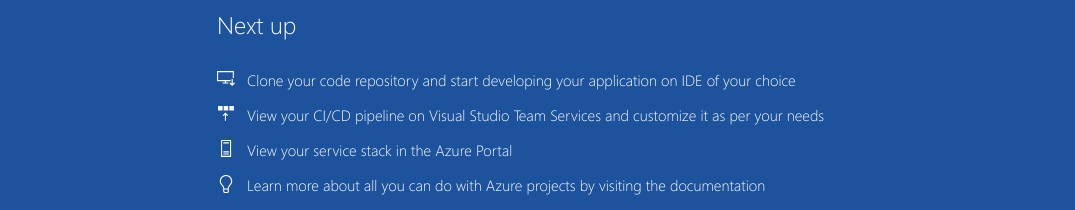
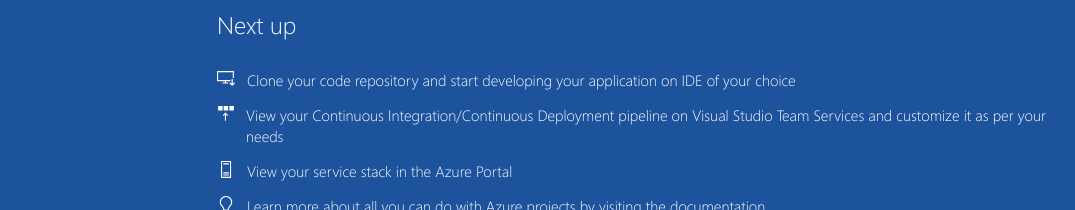
Before and after one commit to MaryPDevOps/aperture-technology, a plain HTML site: page index.html in a window 1280 px wide. Shown: the part 590-800 px from the top of the page, without its empty margins (8-1083 px from the left). Drawn offline with Linux system fonts and the light colour scheme.

Commit message:
my second commit

```diff
--- a/index.html
+++ b/index.html
@@ -34,7 +34,7 @@
                             <div class="step-icon">
                                 <img src="img/deployWhite.svg">
                             </div>
-                            <div class="step-text"><a href="https://go.microsoft.com/fwlink/?linkid=862410">View your CI/CD pipeline on Visual Studio Team Services and customize it as per your needs</a></div>
+                            <div class="step-text"><a href="https://go.microsoft.com/fwlink/?linkid=862410">View your Continuous Integration/Continuous Deployment pipeline on Visual Studio Team Services and customize it as per your needs</a></div>
                         </div>
                         <div class="step">
                             <div class="step-icon">
```
